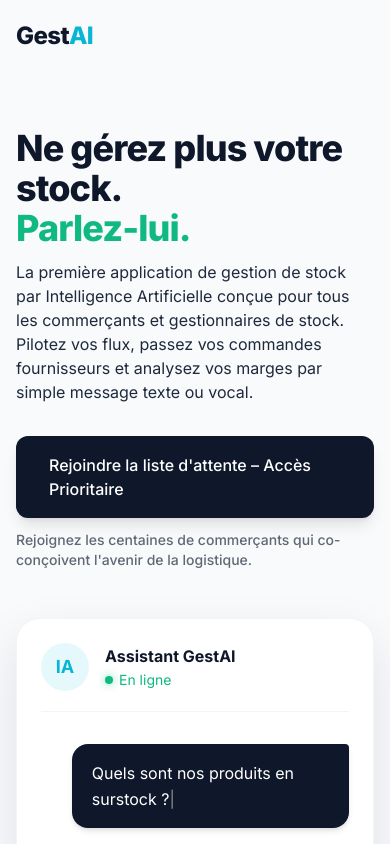
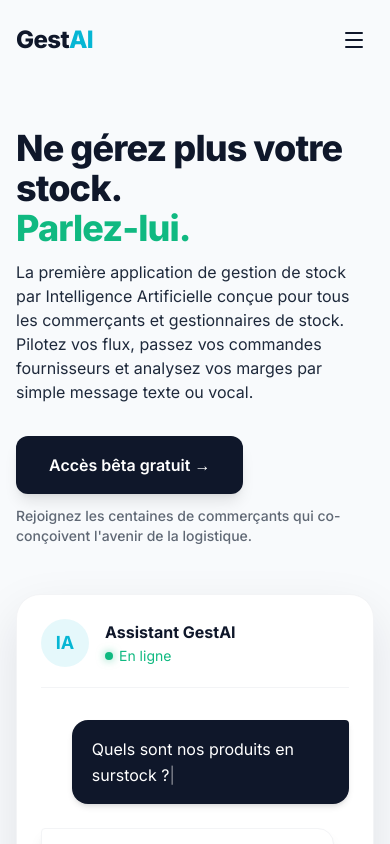
Before and after one commit to EmmanuelNsabua/GestAI-lp, a React (Vite) app: page / in a window 390 px wide. Shown: the top 844 px of the page. Built offline with nearby package versions, Linux system fonts and the light colour scheme.

Commit message:
fix: shorten CTA button + add mobile hamburger menu

```diff
--- a/src/components/HeroSection.tsx
+++ b/src/components/HeroSection.tsx
@@ -62,9 +62,9 @@
             >
               <a
                 href="#waitlist"
-                className="inline-flex items-center justify-center px-8 py-4 border border-transparent text-base font-medium rounded-xl text-white bg-saphir hover:bg-saphir-light shadow-lg hover:shadow-xl transition-all duration-300 ease-in-out transform hover:-translate-y-1"
+                className="inline-flex items-center justify-center px-8 py-4 border border-transparent text-base font-semibold rounded-xl text-white bg-saphir hover:bg-saphir-light shadow-lg hover:shadow-xl transition-all duration-300 ease-in-out transform hover:-translate-y-1 whitespace-nowrap"
               >
-                Rejoindre la liste d'attente – Accès Prioritaire
+                Accès bêta gratuit →
               </a>
               <p className="mt-3 text-sm text-saphir-light/70 font-medium">
                 Rejoignez les centaines de commerçants qui co-conçoivent l'avenir de la logistique.
--- a/src/components/Navbar.tsx
+++ b/src/components/Navbar.tsx
@@ -1,8 +1,10 @@
 import { useState, useEffect } from 'react';
-import { motion } from 'framer-motion';
+import { motion, AnimatePresence } from 'framer-motion';
+import { Menu, X } from 'lucide-react';
 
 export const Navbar = () => {
   const [scrolled, setScrolled] = useState(false);
+  const [mobileOpen, setMobileOpen] = useState(false);
 
   useEffect(() => {
     const handleScroll = () => {
@@ -12,57 +14,100 @@
     return () => window.removeEventListener('scroll', handleScroll);
   }, []);
 
+  const links = [
+    { href: '#hero', label: 'Accueil' },
+    { href: '#problemes', label: 'Solution' },
+    { href: '#fonctionnalites', label: 'Fonctionnalités' },
+    { href: '#tarifs', label: 'Tarifs' },
+  ];
+
   return (
+    <>
       <motion.header
         initial={{ y: -20, opacity: 0 }}
         animate={{ y: 0, opacity: 1 }}
         transition={{ duration: 0.5 }}
         className={`fixed top-0 left-0 right-0 z-50 transition-all duration-300 ${
-        scrolled
-          ? 'bg-white/80 backdrop-blur-md shadow-sm border-b border-gray-100'
+          scrolled || mobileOpen
+            ? 'bg-white/90 backdrop-blur-md shadow-sm border-b border-gray-100'
             : 'bg-transparent'
         }`}
       >
         <div className="max-w-7xl mx-auto px-4 sm:px-6 lg:px-8">
-        <div className="flex justify-between items-center py-5 md:justify-start md:space-x-10">
+          <div className="flex justify-between items-center py-5">
 
             {/* Logo */}
-          <div className="flex justify-start lg:w-0 lg:flex-1">
             <a href="#hero" className="flex items-center gap-2">
               <span className="text-2xl font-extrabold text-saphir tracking-tight">
                 Gest<span className="text-cyan">AI</span>
               </span>
             </a>
-          </div>
 
-          {/* Center Links (Desktop only) */}
+            {/* Center Links (Desktop) */}
             <nav className="hidden md:flex space-x-10">
-            <a href="#hero" className="text-base font-medium text-saphir-light hover:text-saphir transition-colors">
-              Accueil
+              {links.map((link) => (
+                <a key={link.href} href={link.href} className="text-base font-medium text-saphir-light hover:text-saphir transition-colors">
+                  {link.label}
                 </a>
-            <a href="#problemes" className="text-base font-medium text-saphir-light hover:text-saphir transition-colors">
-              Solution
-            </a>
-            <a href="#fonctionnalites" className="text-base font-medium text-saphir-light hover:text-saphir transition-colors">
-              Fonctionnalités
-            </a>
-            <a href="#tarifs" className="text-base font-medium text-saphir-light hover:text-saphir transition-colors">
-              Tarifs
-            </a>
+              ))}
             </nav>
 
-          {/* Right Action */}
-          <div className="hidden md:flex items-center justify-end md:flex-1 lg:w-0">
+            {/* Right Action (Desktop) */}
+            <div className="hidden md:flex items-center">
               <a
                 href="#waitlist"
-              className="ml-8 whitespace-nowrap inline-flex items-center justify-center px-6 py-2.5 border-2 border-saphir rounded-full text-base font-semibold text-saphir bg-transparent hover:bg-saphir hover:text-white transition-all duration-300"
+                className="whitespace-nowrap inline-flex items-center justify-center px-6 py-2.5 border-2 border-saphir rounded-full text-base font-semibold text-saphir bg-transparent hover:bg-saphir hover:text-white transition-all duration-300"
               >
                 Rejoindre
               </a>
             </div>
 
+            {/* Hamburger (Mobile) */}
+            <button
+              onClick={() => setMobileOpen(!mobileOpen)}
+              className="md:hidden p-2 rounded-lg text-saphir hover:bg-saphir/10 transition-colors"
+              aria-label="Menu"
+            >
+              {mobileOpen ? <X className="h-6 w-6" /> : <Menu className="h-6 w-6" />}
+            </button>
+
           </div>
         </div>
+
+        {/* Mobile Menu Drawer */}
+        <AnimatePresence>
+          {mobileOpen && (
+            <motion.div
+              initial={{ opacity: 0, height: 0 }}
+              animate={{ opacity: 1, height: 'auto' }}
+              exit={{ opacity: 0, height: 0 }}
+              transition={{ duration: 0.25, ease: 'easeInOut' }}
+              className="md:hidden overflow-hidden bg-white/95 backdrop-blur-md border-t border-gray-100"
+            >
+              <div className="px-4 py-6 flex flex-col space-y-4">
+                {links.map((link) => (
+                  <a
+                    key={link.href}
+                    href={link.href}
+                    onClick={() => setMobileOpen(false)}
+                    className="text-lg font-medium text-saphir py-2 border-b border-gray-100 last:border-0 hover:text-cyan transition-colors"
+                  >
+                    {link.label}
+                  </a>
+                ))}
+                <a
+                  href="#waitlist"
+                  onClick={() => setMobileOpen(false)}
+                  className="mt-2 w-full text-center inline-flex items-center justify-center px-6 py-3 rounded-xl text-base font-semibold text-white bg-saphir hover:bg-saphir-light transition-all duration-300"
+                >
+                  Accès bêta gratuit →
+                </a>
+              </div>
+            </motion.div>
+          )}
+        </AnimatePresence>
+
       </motion.header>
+    </>
   );
 };
```
Lines whose indentation alone changed are shown as unchanged.
